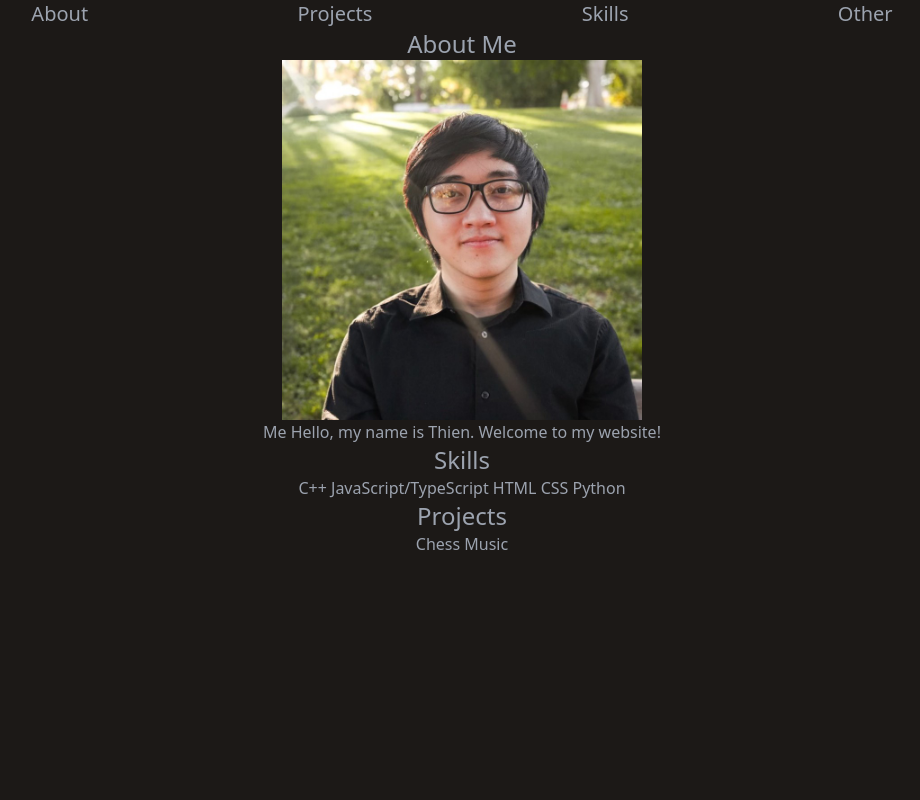
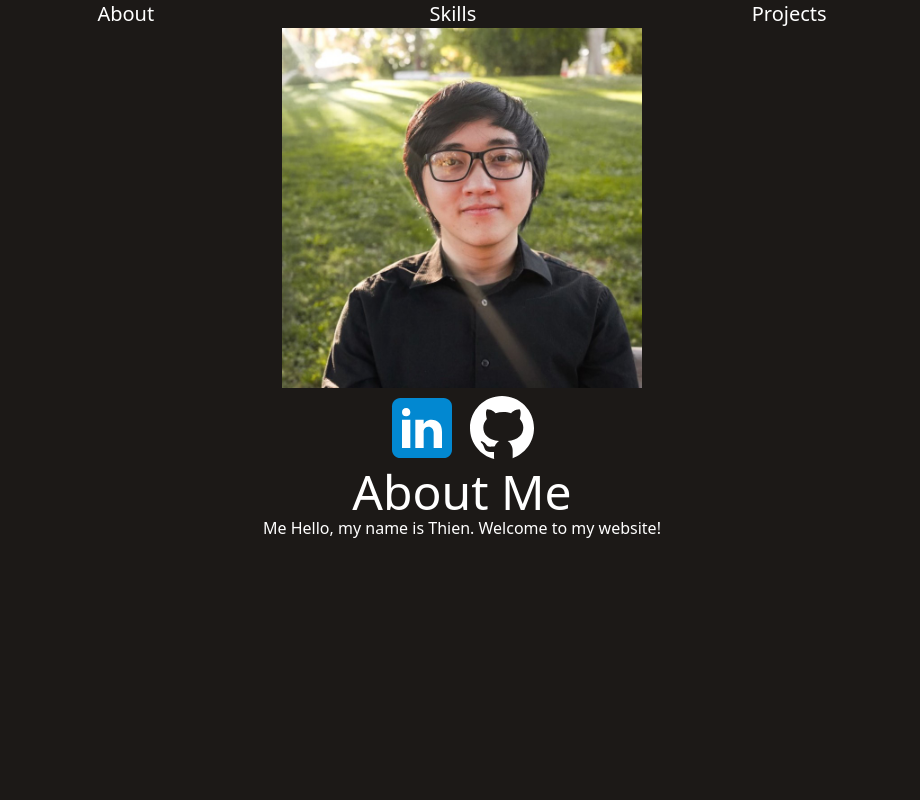
Before and after one commit to ThienTheCreator/portfolio, a Next.js app: page / in a window 1280 px wide. Shown: the top 800 px of the page, without its empty margins (178-1098 px from the left). Built offline with nearby package versions, Linux system fonts and the light colour scheme.

Commit message:
added some social media icons

```diff
--- a/pages/_document.tsx
+++ b/pages/_document.tsx
@@ -4,7 +4,7 @@ export default function Document() {
   return (
     <Html lang="en">
       <Head />
-      <body className="bg-stone-900">
+      <body className="backgroundColor">
         <Main />
         <NextScript />
       </body>
--- a/pages/index.tsx
+++ b/pages/index.tsx
@@ -1,16 +1,38 @@
 import Head from 'next/head'
 import Image from 'next/image';
+import Link from 'next/link';
+import { useRef } from 'react';
 
 const Picture = () => (
   <Image
-    src="/pic.jpg" // Route of the image file
-    height={360} // Desired size with correct aspect ratio
-    width={360} // Desired size with correct aspect ratio
-    alt="pciture"
+    src="/pic.jpg"
+    height={360}
+    width={360}
+    alt="picture"
+  />
+);
+const LinkedInIcon = () => (
+  <Image
+    src="/linkedin.svg"
+    height={80}
+    width={80}
+    alt="LinkedInIcon"
+  />
+);
+
+const GithubLight = () => (
+  <Image
+    src="/github_light.svg"
+    height={80}
+    width={80}
+    alt="LinkedInIcon"
   />
 );
 
 export default function Home() {
+  const firstItemRef = useRef<HTMLHeadingElement>(null);
+  const secondItemRef = useRef<HTMLHeadingElement>(null);
+  const thirdItemRef = useRef<HTMLHeadingElement>(null);
   return (
     <>
       <Head>
@@ -19,36 +41,47 @@ export default function Home() {
         <meta name="viewport" content="width=device-width, initial-scale=1" />
         <link rel="icon" href="/favicon.ico" />
       </Head>
-      <main className="text-gray-400">
+      <main className="text-white">
         <nav className="flex flex-row justify-evenly text-xl">
-          <a>About</a>
-          <a>Projects</a>
-          <a>Skills</a>
-          <a>Other</a>
+          <button onClick={() => firstItemRef.current?.scrollIntoView()}>About</button>
+          <button onClick={() => secondItemRef.current?.scrollIntoView()}>Skills</button>
+          <button onClick={() => thirdItemRef.current?.scrollIntoView()}>Projects</button>
         </nav>
         <div className="centerItems">
           <div className="centerItems">
-            <h1>
+            <Picture />
+            <div className="flex fex-row">
+              <Link href="https://www.linkedin.com/in/ThienPham1">
+                <LinkedInIcon />
+              </Link>
+              <Link href="https://github.com/ThienTheCreator">
+                <GithubLight />
+              </Link>
+            </div>
+            <h1 ref={firstItemRef}>
               About Me
             </h1>
-            <Picture/>
             <p>
               Me Hello, my name is Thien. Welcome to my website!
             </p>
+            <div></div>
+            <br/><br/><br/><br/><br/><br/><br/><br/><br/><br/><br/><br/><br/><br/><br/><br/><br/>
           </div>
           <div className="centerItems">
-            <h1>Skills</h1>
+            <h1 ref={secondItemRef}>Skills</h1>
             C++
             JavaScript/TypeScript
             HTML
             CSS
             Python
           </div>
+          <br/><br/><br/><br/><br/><br/><br/><br/><br/><br/><br/><br/><br/><br/><br/><br/><br/>
           <div className="centerItems">
-            <h1>Projects</h1>
+            <h1 ref={thirdItemRef}>Projects</h1>
             Chess
             Music
           </div>
+          <br/><br/><br/><br/><br/><br/><br/><br/><br/><br/><br/><br/><br/><br/><br/><br/><br/>
         </div>
       </main>
     </>
--- a/styles/globals.css
+++ b/styles/globals.css
@@ -2,13 +2,17 @@
 
 @layer base {
   h1 {
-    @apply text-2xl;
+    @apply text-5xl;
   }
 }
 
 @tailwind components;
 @tailwind utilities;
 
+.backgroundColor{
+  @apply bg-stone-900;
+}
+
 .centerItems{
   @apply flex flex-col items-center;
 }
```
Also changed, not shown: public/github_light.svg (added), public/linkedin.svg (added).
